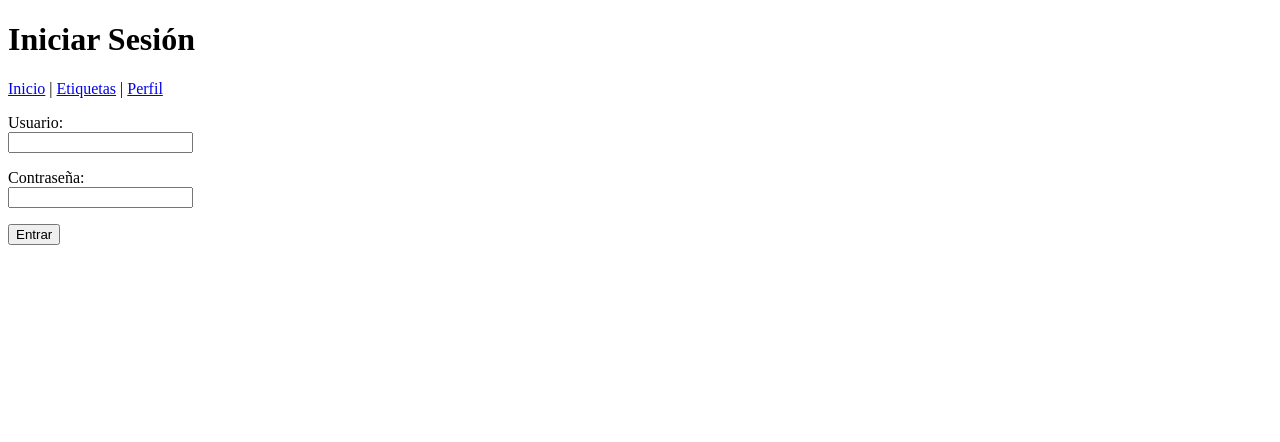
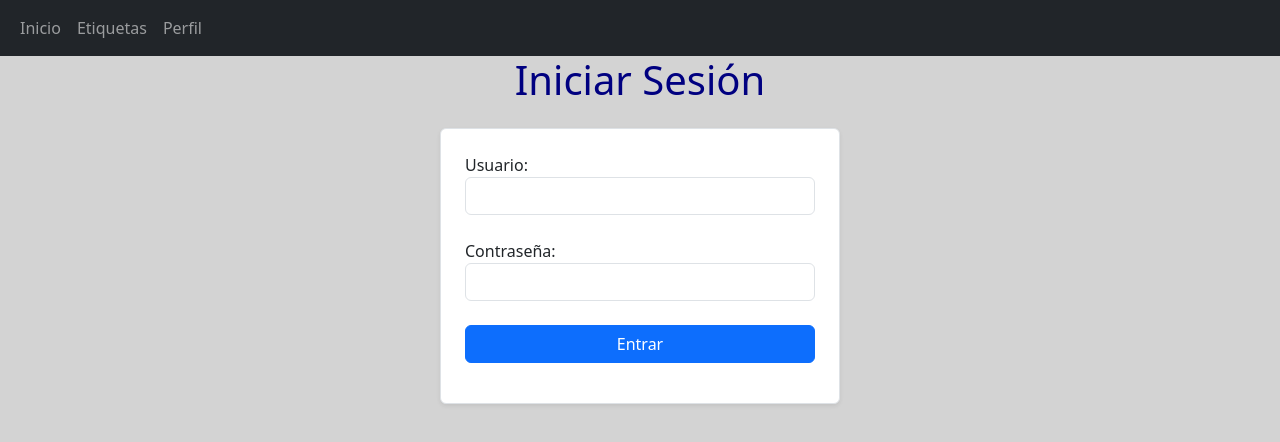
Before and after one commit to AlfonsoMoralesM/TC2005B, a plain HTML site: page index.html in a window 1280 px wide. Drawn offline with nearby package versions, Linux system fonts and the light colour scheme.

Commit message:
Add files via upload

```diff
--- a/index.html
+++ b/index.html
@@ -3,27 +3,34 @@
 <head>
     <meta charset="UTF-8">
     <title>Iniciar Sesión</title>
+    <link href="https://cdn.jsdelivr.net/npm/bootstrap@5.3.3/dist/css/bootstrap.min.css" rel="stylesheet">
+    <link rel="stylesheet" href="style.css">
 </head>
 <body>
     <header>
+        <nav class="navbar navbar-expand bg-dark navbar-dark">
+            <div class="container-fluid">
+                <ul class="navbar-nav">
+                    <li class="nav-item"><a class="nav-link" href="index.html">Inicio</a></li>
+                    <li class="nav-item"><a class="nav-link" href="tags.html">Etiquetas</a></li>
+                    <li class="nav-item"><a class="nav-link" href="profile.html">Perfil</a></li>
+                </ul>
+            </div>
+        </nav>
         <h1>Iniciar Sesión</h1>
-        <nav>
-            <a href="index.html">Inicio</a> |
-            <a href="tags.html">Etiquetas</a> |
-            <a href="profile.html">Perfil</a>
-        </nav>
     </header>
-    <div>
-        <form>
+
+    <div class="container mt-4">
+        <form class="p-4 border bg-white rounded shadow-sm" style="max-width: 400px; margin: auto;">
             <p>
-                <label>Usuario:<br />
-                <input type="text" name="usuario"></label>
+                <label class="form-label w-100">Usuario:<br />
+                <input class="form-control" type="text" name="usuario"></label>
             </p>
             <p>
-                <label>Contraseña:<br />
-                <input type="password" name="contrasena"></label>
+                <label class="form-label w-100">Contraseña:<br />
+                <input class="form-control" type="password" name="contrasena"></label>
             </p>
-            <p><input type="submit" value="Entrar"></p>
+            <p><input class="btn btn-primary w-100" type="submit" value="Entrar"></p>
         </form>
     </div>
 </body>
--- /dev/null
+++ b/style.css
@@ -0,0 +1,8 @@
+body {
+    background-color: lightgray;
+}
+
+h1 {
+    color: navy;
+    text-align: center;
+}
```
Also changed, not shown: profile.html (+14 -7 lines), tags.html (+15 -8 lines).
